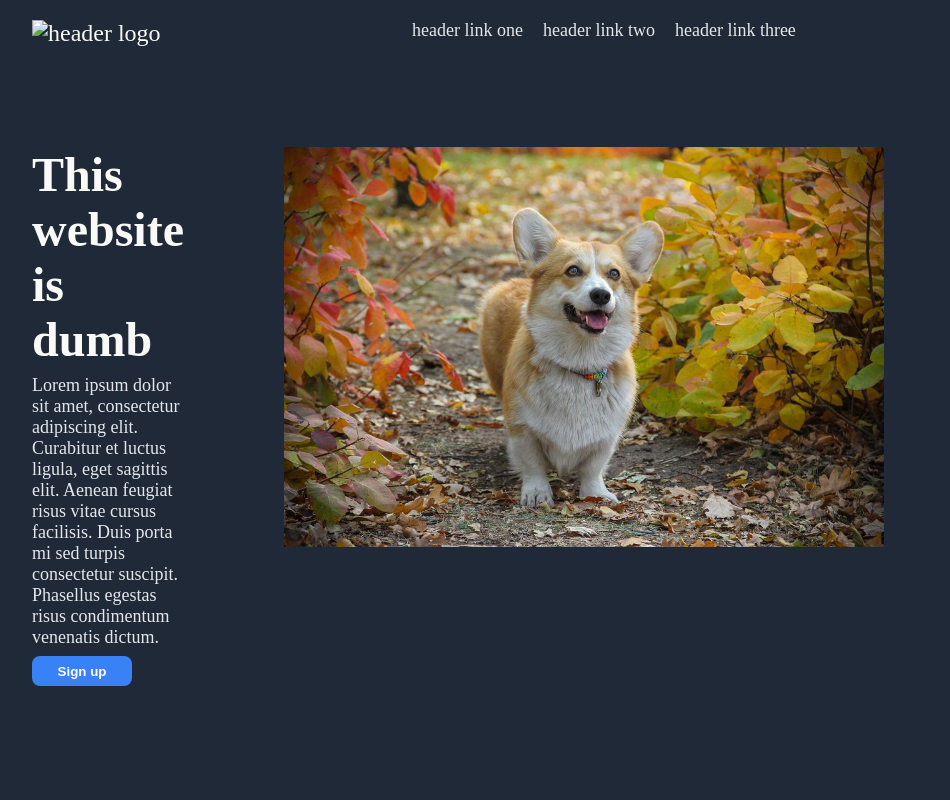
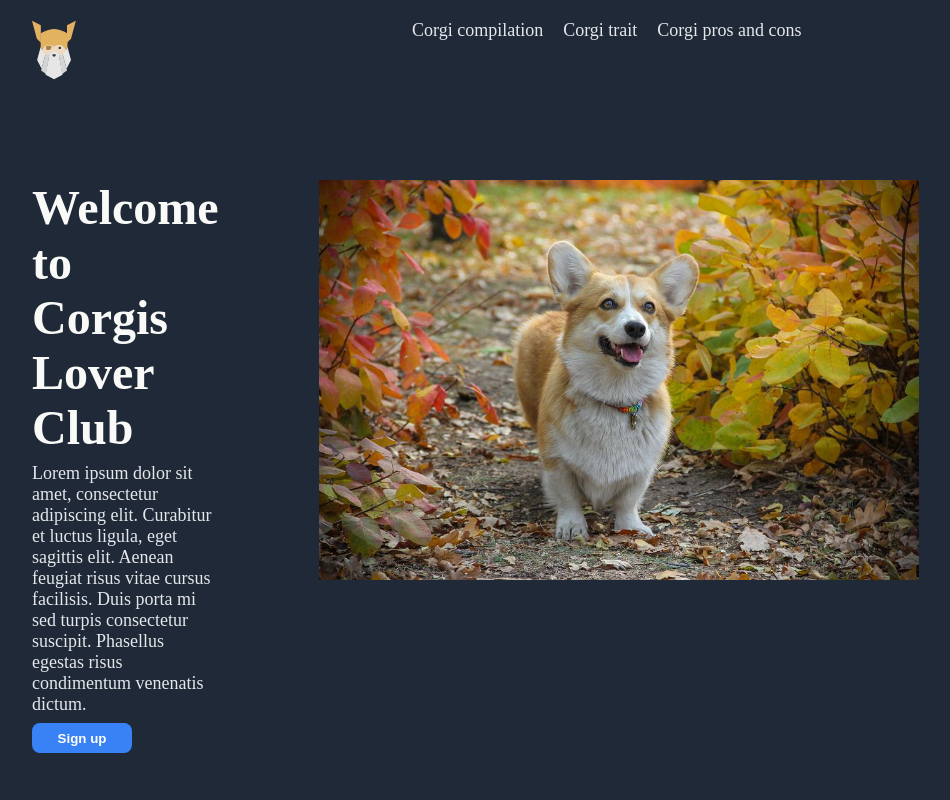
Before and after one commit to Miran-Mirantee/odin-landing-page, a plain HTML site: page index.html in a window 1280 px wide. Shown: the top 800 px of the page, without its empty margins (218-1168 px from the left). Drawn offline with Linux system fonts and the light colour scheme.

Commit message:
Adding information and logo in section1

```diff
--- a/index.html
+++ b/index.html
@@ -10,16 +10,16 @@
 <body>
     <div class="header">
         <div class="sub-header1">
-            <img src="" alt="header logo" class="left header-logo">
+            <img src="image/odin.svg" alt="header logo" class="left header-logo">
             <div class="right header-link">
-                <a href="#">header link one</a>
-                <a href="#">header link two</a>
-                <a href="#">header link three</a>
+                <a href="https://www.youtube.com/watch?v=lHJN6IO6jYI">Corgi compilation</a>
+                <a href="https://www.youtube.com/watch?v=WuAG4GiKFwc">Corgi trait</a>
+                <a href="https://www.youtube.com/watch?v=wA5-nXJbBlE">Corgi pros and cons</a>
             </div>
         </div>
         <div class="sub-header2">
             <div class="left">
-                <div class="hero-main">This website is dumb</div>
+                <div class="hero-main">Welcome to Corgis Lover Club</div>
                 <div class="hero-second">
                     Lorem ipsum dolor sit amet, consectetur adipiscing elit.
                     Curabitur et luctus ligula, eget sagittis elit.
```
Also changed, not shown: image/odin.svg (added).
